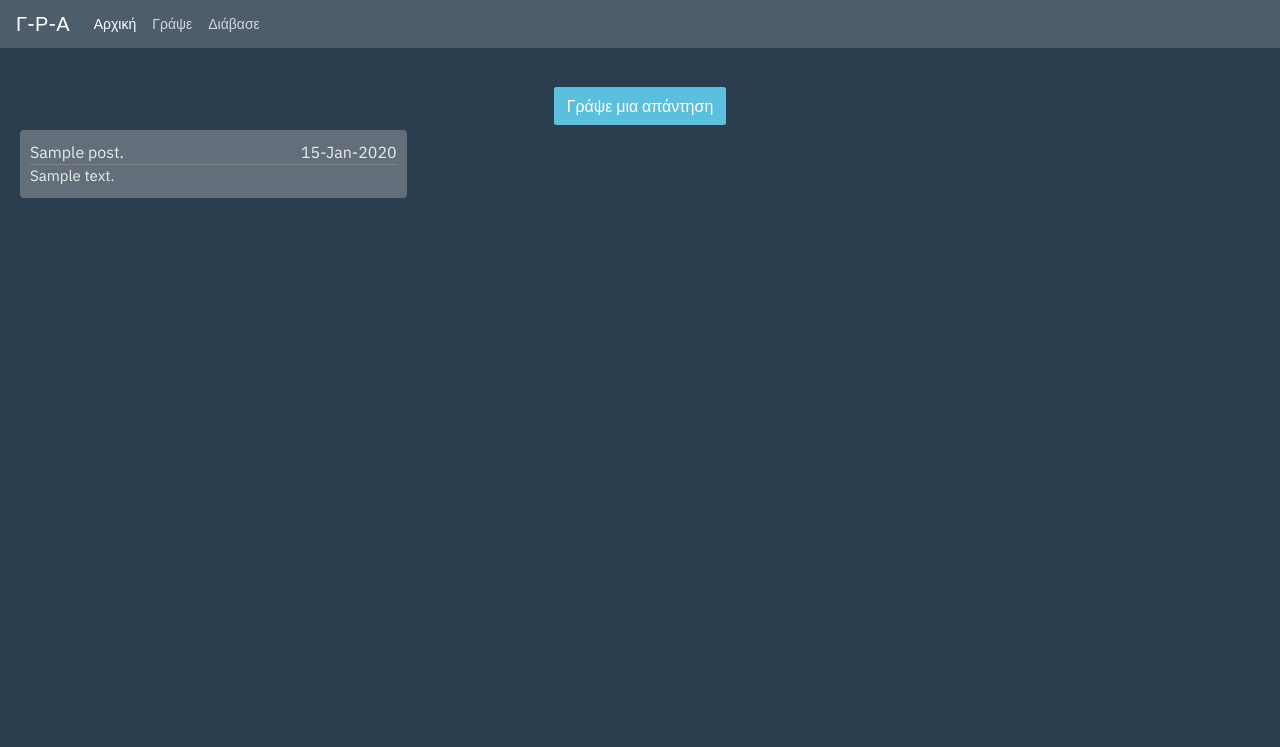
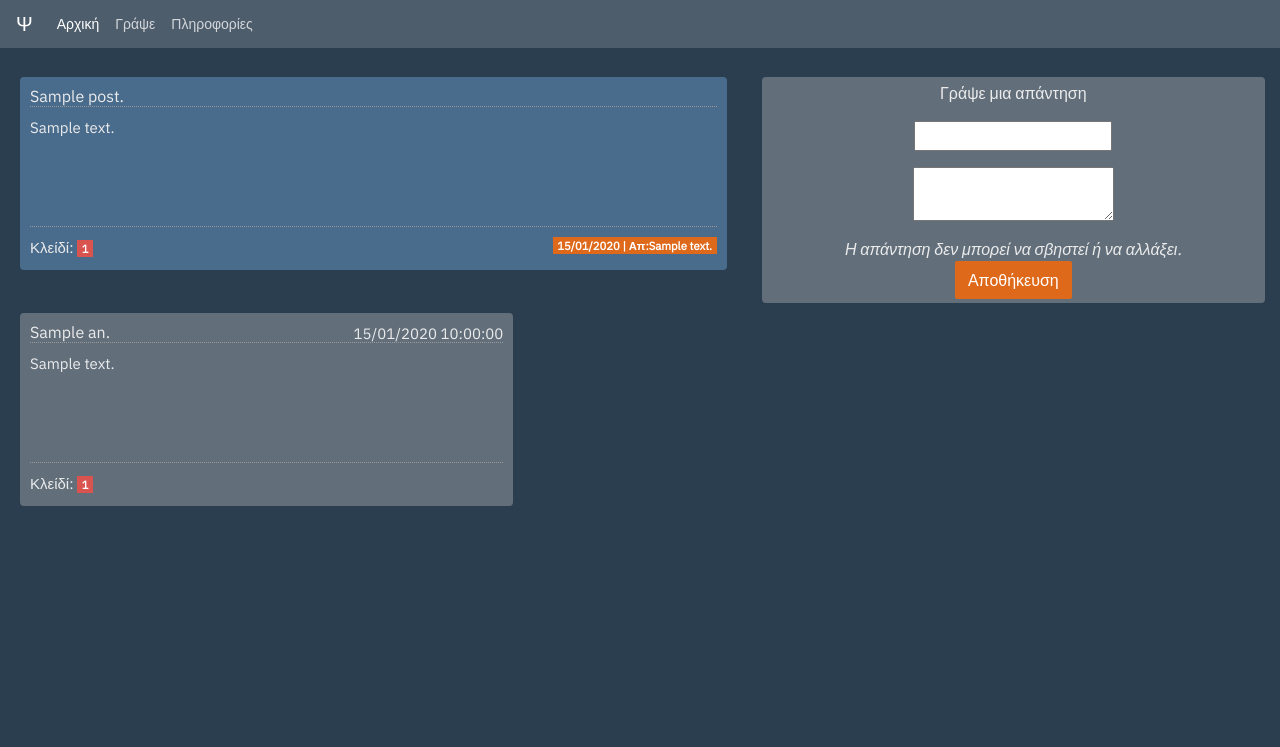
Before and after one commit to tsaklidis/Psithiros, a Python web app: template shy/templates/jinja2/public/post.html in a window 1280 px wide. Shown: the top 747 px of the page. Run offline with Jinja, Linux system fonts and the light colour scheme; the template is opened without the code that fills it: most values are stand-ins (such as "Sample title", 1, 10 or a date in 2020); form fields are guessed from the names that the template uses; some libraries are stand-ins or nearby versions.

Commit message:
Good step

```diff
--- a/shy/posts/urls.py
+++ b/shy/posts/urls.py
@@ -7,4 +7,7 @@ urlpatterns = [
 
     # Signel post
     url('^post/(?P<uuid>[\w.@+-]+)/$', views.single_post, name='single_post'),
+
+    # New post
+    url('^new/$', views.new_post, name='new_post'),
 ]
--- a/shy/static/shy/css/public/home.css
+++ b/shy/static/shy/css/public/home.css
@@ -13,6 +13,6 @@ h2{
 	font-size: 15px;
 	border-radius: 4px;
 }
-.post_head{border-bottom: 1px dotted #999; font-size: 16px;}
-.post_head .uuid{float: right;}
+.post_head{border-bottom: 1px dotted #999; font-size: 16px; }
 .show{margin-top: 20px;}
+.uuid, .date{float: right; }
--- /dev/null
+++ b/shy/static/shy/css/public/new_post.css
@@ -0,0 +1 @@
+#id_text, #id_title{border-radius: 2px;}
--- a/shy/static/shy/css/public/post.css
+++ b/shy/static/shy/css/public/post.css
@@ -8,17 +8,36 @@ h2{
 	text-align: left;
 	padding: 10px;
 	margin: 5px;
-	background-color: #626f7b;
+	background-color: #496c8d;
 	font-size: 15px;
 	border-radius: 4px;
+	min-height: 150px;
+
 }
-.post_head{border-bottom: 1px dotted #999; font-size: 16px;}
-.post_head .date{float: right;}
+.post_head{border-bottom: 1px dotted #999; }
+.date{float: right;}
 .answer{margin-top: 15px;}
-#answr_wrp{
+#give_answr_wrp{
 	margin: 5px auto;
-	max-width: 500px;
 	background-color: #626f7b;
 	padding: 4px;
 	border-radius: 4px;
 }
+.the_text{
+	border-bottom: 1px dotted #999;
+	min-height: 110px;
+	margin-top:10px;
+}
+.post_foot{margin-top:10px; }
+
+.ans_wrp{
+	background-color:#626f7b;
+	text-align: left;
+	padding: 10px;
+	margin: 5px;
+	font-size: 15px;
+	border-radius: 4px;
+}
+form{margin: 0px;}
+#id_text, #id_title{border-radius: 2px;}
+ul{margin:0px; list-style: none;}
--- a/shy/templates/jinja2/base.html
+++ b/shy/templates/jinja2/base.html
@@ -4,7 +4,7 @@
         <meta http-equiv="X-UA-Compatible" content="IE=edge">
         <meta name="viewport" content="width=device-width, initial-scale=1">
 
-        <title>Μίλα | {% block page_title %}{% endblock %}</title>
+        <title>Ψίθυρος | {% block page_title %}{% endblock %}</title>
         <meta name="author" content="Stefanos i. Tsaklidis">
         <meta name="description" content="{% block meta_description %}{% endblock %}">
         <meta name="keywords" content="{% block keywords %}{% endblock %}">
@@ -23,7 +23,7 @@
 
     <body class="d-flex flex-column h-100">
         <nav class="navbar navbar-expand-md navbar-dark bg-dark">
-            <a class="navbar-brand" href="#">Γ-Ρ-Α</a>
+            <a class="navbar-brand" href="/">Ψ</a>
             <button class="navbar-toggler" type="button" data-toggle="collapse" data-target="#navbarsExample04" aria-controls="navbarsExample04" aria-expanded="false" aria-label="Toggle navigation">
                 <span class="navbar-toggler-icon"></span>
             </button>
@@ -34,10 +34,10 @@
                         <a class="nav-link" href="/">Αρχική <span class="sr-only">(current)</span></a>
                     </li>
                     <li class="nav-item">
-                        <a class="nav-link" href="#">Γράψε</a>
+                        <a class="nav-link" href="{{ url('posts:new_post') }}">Γράψε</a>
                     </li>
                     <li class="nav-item">
-                        <a class="nav-link" href="#">Διάβασε</a>
+                        <a class="nav-link" href="#">Πληροφορίες</a>
                     </li>
                     <!-- <li class="nav-item dropdown">
                         <a class="nav-link dropdown-toggle" href="http://example.com" id="dropdown04" data-toggle="dropdown" aria-haspopup="true" aria-expanded="false">Dropdown</a>
--- a/shy/templates/jinja2/public/post.html
+++ b/shy/templates/jinja2/public/post.html
@@ -12,31 +12,86 @@
 {% block main %}
 <div class="container-fluid text-center">
 	<br>
+
 	<div class="row">
-		<div class="col-lg-12">
-		<div class="btn btn-info answer" data-toggle="collapse" data-target="#answr_wrp">Γράψε μια απάντηση</div>
-		<div id="answr_wrp" class="collapse">
-			Lorem ipsum dolor sit amet, consectetur adipisicing elit, sed do eiusmod
-			tempor incididunt ut labore et dolore magna aliqua. Ut enim ad minim veniam,
-			quis nostrud exercitation ullamco laboris nisi ut aliquip ex ea commodo
-		</div>
-		</div>
-	</div>
-	<div class="row">
-		<div class="col-md-4 post">
+		<div class="col-md-7 post">
 			<div class="post_wrp">
-				<div class="post_head">
+				<div class="post_head ">
 					<span class="title">
-						<h2>{{post.title}}</h2>.
+						<h2>{{post.title}}.</h2>
 					</span>
-					<span class="date">{{post.created_on.strftime('%d-%h-%Y')}}</span>
 				</div>
 				<div class="the_text">{{post.text}}</div>
+				<div class="post_foot">
+					<span>Κλείδί: </span><span class="badge badge badge-danger">{{post.uuid}}</span>
+					<span class="date badge badge badge-primary">{{post.created_on.strftime('%d/%m/%Y')}} | Απ:{{post.all_answers('count')}}</span>
+				</div>
+			</div>
+		</div>
+		<div class="col-md-5">
+			<div id="give_answr_wrp">
+				<form action="{{ url('posts:single_post', args=[post.uuid]) }}" method="POST">
+					<input type="hidden" name="csrfmiddlewaretoken" value="{{ csrf_token }}" id='csrf'>
+					<p>Γράψε μια απάντηση</p>
 
+					<div class="form-group">
+					    {{ ans_form.title}}
+					    {% if ans_form.title.errors%}
+						    <div class="alert alert-danger">
+						        {{ans_form.title.errors}}
+						    </div>
+					    {% endif %}
+					</div>
+
+					<div class="form-group">
+					    {{ ans_form.text}}
+					    {% if ans_form.text.errors%}
+						    <div class="alert alert-danger">
+						        {{ans_form.text.errors}}
+						    </div>
+					    {% endif %}
+					</div>
+
+					{% if status %}
+						<div class="alert alert-success">Ή απάντηση αποθηκεύτηκε</div>
+					{% endif %}
+
+
+					{# <div class="form-group text-left">
+						<textarea class="form-control" rows="3" id="comment" name="text"></textarea>
+					</div> #}
+					<i>Η απάντηση δεν μπορεί να σβηστεί ή να αλλάξει.</i><br>
+					<button type="submit" class="btn btn-primary">Αποθήκευση</button>
+				</form>
 			</div>
 		</div>
 	</div>
 
+	{% for ans in post.all_answers() %}
+		<div class="row">
+			<div class="col-md-5">
+				<div class="ans_wrp" id="{{post.uuid}}">
+					<div class="post_head ">
+						<span class="title">
+							<h2>{{ans.title}}.</h2>
+						</span>
+						<span class="date ">{{ans.created_on.strftime('%d/%m/%Y %H:%M:%S')}}</span>
+					</div>
+					<div class="the_text">{{ans.text}}</div>
+					<div class="post_foot">
+						<span>Κλείδί:</span> <span class="badge badge-danger">{{ans.uuid}}</span>
+					</div>
+				</div>
+			</div>
+		</div>
+	{% endfor %}
+
 </div>
 {% endblock %}
-{% block site_js %}{% endblock %}
+{% block site_js %}
+
+<script type="text/javascript">
+
+</script>
+
+{% endblock %}
```
Also changed, not shown: shy/posts/admin.py (+8 -2 lines), shy/posts/forms.py (added, +83 -0 lines), shy/posts/models.py (+25 -2 lines), shy/posts/views.py (+36 -3 lines), shy/templates/jinja2/public/home.html (+9 -6 lines), shy/templates/jinja2/public/new_post.html (added, +76 -0 lines), shy/posts/migrations/0002_answers.py (added), shy/posts/migrations/0003_auto_20190411_0808.py (added), shy/posts/migrations/0004_auto_20190411_1059.py (added).
